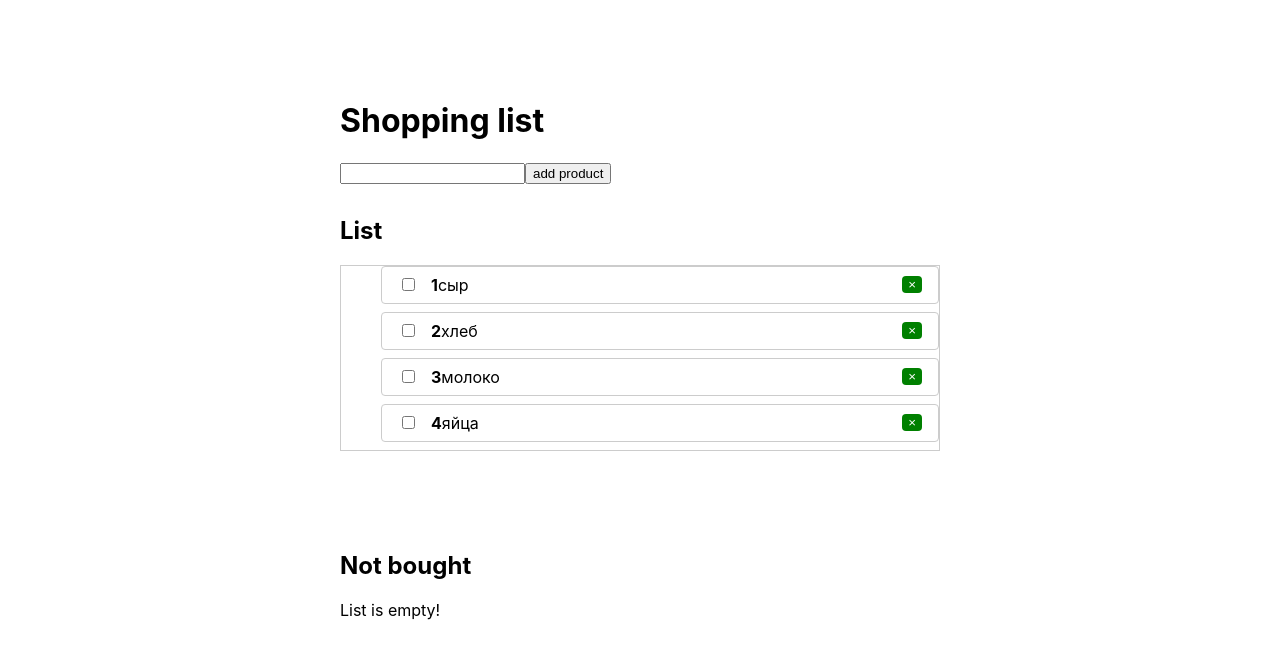
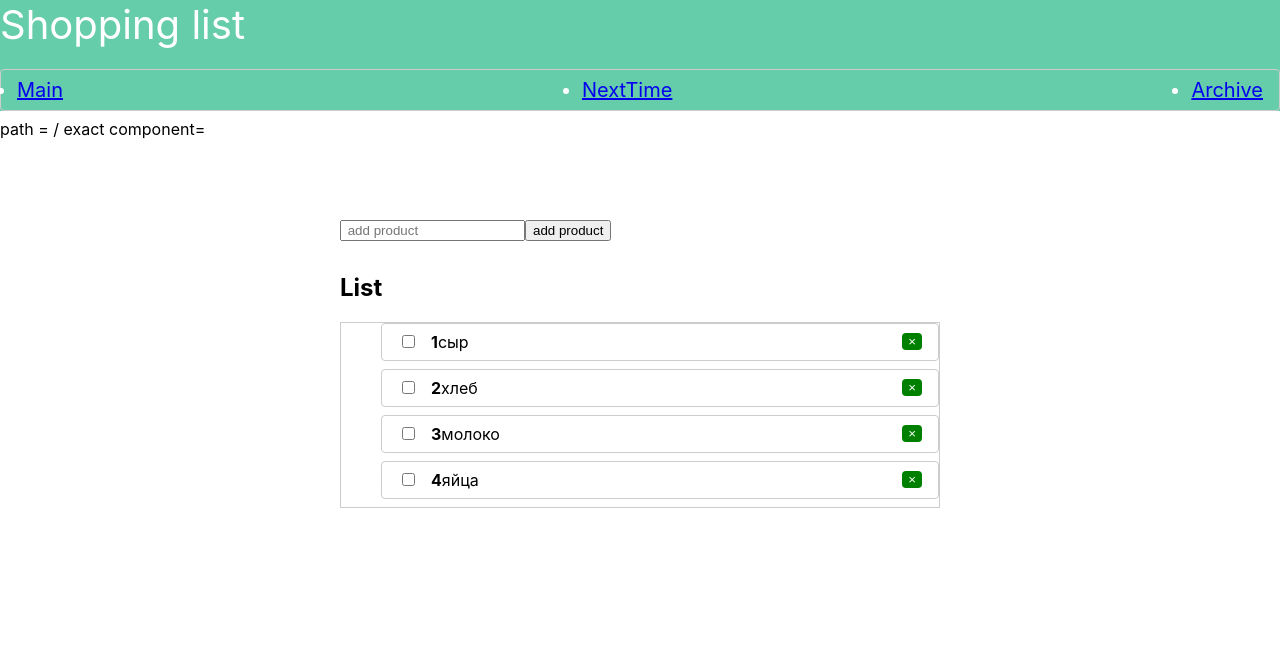
Before and after one commit to PGVlasov/Project1, a React (Create React App) app: page /Archive in a window 1280 px wide. Shown: the top 658 px of the page. Built offline with nearby package versions, Linux system fonts and the light colour scheme.

Commit message:
added nav menu

```diff
--- a/package.json
+++ b/package.json
@@ -6,9 +6,12 @@
     "@testing-library/jest-dom": "^4.2.4",
     "@testing-library/react": "^9.4.1",
     "@testing-library/user-event": "^7.2.1",
+    "bootstrap": "^4.4.1",
     "prop-types": "^15.7.2",
     "react": "^16.13.0",
+    "react-bootstrap": "^1.0.0",
     "react-dom": "^16.13.0",
+    "react-router-dom": "^5.1.2",
     "react-scripts": "3.4.0"
   },
   "scripts": {
--- a/src/App.js
+++ b/src/App.js
@@ -2,7 +2,10 @@ import React from "react";
 import ToDoList from "./Todo/todolist";
 import Context from "./context";
 import AddTodo from "./Todo/AddTodo";
-import Newlist from "./Todo/NewList";
+import { BrowserRouter, Route, Switch } from "react-router-dom";
+import { NavBar } from "./components/NovBar";
+import { Archive } from "./components/Archive";
+import { NewList } from "./components/NewList";
 
 function App() {
   const [todos, setTodos] = React.useState([
@@ -11,8 +14,6 @@ function App() {
     { id: 3, complited: false, title: "молоко" },
     { id: 4, complited: false, title: "яйца" }
   ]);
-
-  let newtodos = [];
 
   function selectMarkTodo(id) {
     setTodos(
@@ -28,11 +29,7 @@ function App() {
 
   function removeProd(id) {
     setTodos(todos.filter(todo => todo.id !== id));
-    /*console.log(todos.filter(todo => todo.id === id));*/
-  }
-
-  function addNewProd(id) {
-    newtodos.concat([todos.filter(todo => todo.id === id)]);
+    console.log(todos.filter(todo => todo.id === id));
   }
 
   function addProd(title) {
@@ -48,9 +45,21 @@ function App() {
   }
 
   return (
+    <BrowserRouter>
+      <NavBar />
+      <Switch>
+        <Route>
+          path = {"/"} exact component={App}
+        </Route>
+        <Route>
+          path = {"/NewList"} component={NewList}
+        </Route>
+        <Route>
+          path = {"/Archive"} component={Archive}
+        </Route>
+      </Switch>
       <Context.Provider value={{ removeProd }}>
         <div className="wrapper">
-        <h1>Shopping list</h1>
           <AddTodo onCreate={addProd} />
           <h2>List</h2>
           {todos.length ? (
@@ -59,15 +68,8 @@ function App() {
             <p> List is empty!</p>
           )}
         </div>
-      <div className="nextTime">
-        <h2>Not bought</h2>
-        {newtodos.length ? (
-          <Newlist newtodos={newtodos} addNewProd={addNewProd} />
-        ) : (
-          <p> List is empty!</p>
-        )}
-      </div>
       </Context.Provider>
+    </BrowserRouter>
   );
 }
 
--- a/src/Todo/AddTodo.js
+++ b/src/Todo/AddTodo.js
@@ -15,7 +15,11 @@ function AddTodo({ onCreate }) {
 
   return (
     <form style={{ marginBottom: "2rem" }} onSubmit={submitProduct}>
-      <input value={value} onChange={event => setValue(event.target.value)} />
+      <input
+        value={value}
+        onChange={event => setValue(event.target.value)}
+        placeholder=" add product"
+      />
       <button type="submit">add product</button>
     </form>
   );
--- a/src/Todo/NewList.js
+++ /dev/null
@@ -1,14 +0,0 @@
-import React, { useContext } from "react";
-import PropTypes from "prop-types";
-import Context from "../context";
-
-function Newlist() {
-  const { addNewProd } = useContext(Context);
-}
-
-Newlist.propTypes = {
-  todos: PropTypes.arrayOf(PropTypes.object).isRequired,
-  onSelectMark: PropTypes.func.isRequired
-};
-
-export default Newlist;
--- /dev/null
+++ b/src/components/Archive.js
@@ -0,0 +1,9 @@
+import React from "react";
+
+export function Archive() {
+  return (
+    <div>
+      <h1>archive of your purchases</h1>
+    </div>
+  );
+}
--- /dev/null
+++ b/src/components/NewList.js
@@ -0,0 +1,18 @@
+import React from "react";
+
+import { BrowserRouter, Route, Switch } from "react-router-dom";
+
+export function NewList() {
+  let newtodos = [];
+  function addNewProd(id) {
+    /* newtodos.concat([todos.filter(todo => todo.id === id)]);
+  }*/
+    return (
+      <div className="nextTime">
+        <h1>Not bought</h1>
+        <p> List is empty!</p>
+        )}
+      </div>
+    );
+  }
+}
--- /dev/null
+++ b/src/components/NovBar.js
@@ -0,0 +1,51 @@
+import React, { fragment } from "react";
+import { NavLink } from "react-router-dom";
+//@import "~bootstrap/scss/bootstrap";
+
+const styles = {
+  novbar: {
+    background: "MediumAquamarine",
+    color: "#fff",
+    justifyContent: "space-between",
+    fontSize: "40px"
+  },
+  navbarbrend: {
+    justifyContent: "center"
+  },
+  navbarnav: {
+    display: "flex",
+    color: "#fff",
+    justifyContent: "space-between",
+    alignItems: "center",
+    padding: ".5rem 1rem",
+    border: "1px solid #ccc",
+    borderRadius: "4px",
+    marginBottom: ".5rem",
+    fontSize: "20px"
+  }
+};
+
+export const NavBar = () => (
+  <nav style={styles.novbar}>
+    <div className="navbar-brend" style={styles.navbarbrend}>
+      Shopping list
+    </div>
+    <ul className="navbar-nav" style={styles.navbarnav}>
+      <li className="nav-item">
+        <NavLink className="nav-link" to="/" exact>
+          Main
+        </NavLink>
+      </li>
+      <li className="nav-item">
+        <NavLink className="nav-link" to="/.NewList">
+          NextTime
+        </NavLink>
+      </li>
+      <li className="nav-item">
+        <NavLink className="nav-link" to="/.archive">
+          Archive
+        </NavLink>
+      </li>
+    </ul>
+  </nav>
+);
```
Also changed, not shown: 1 other file (tests, documents, lock files or other folders). Lines whose indentation alone changed are shown as unchanged.
